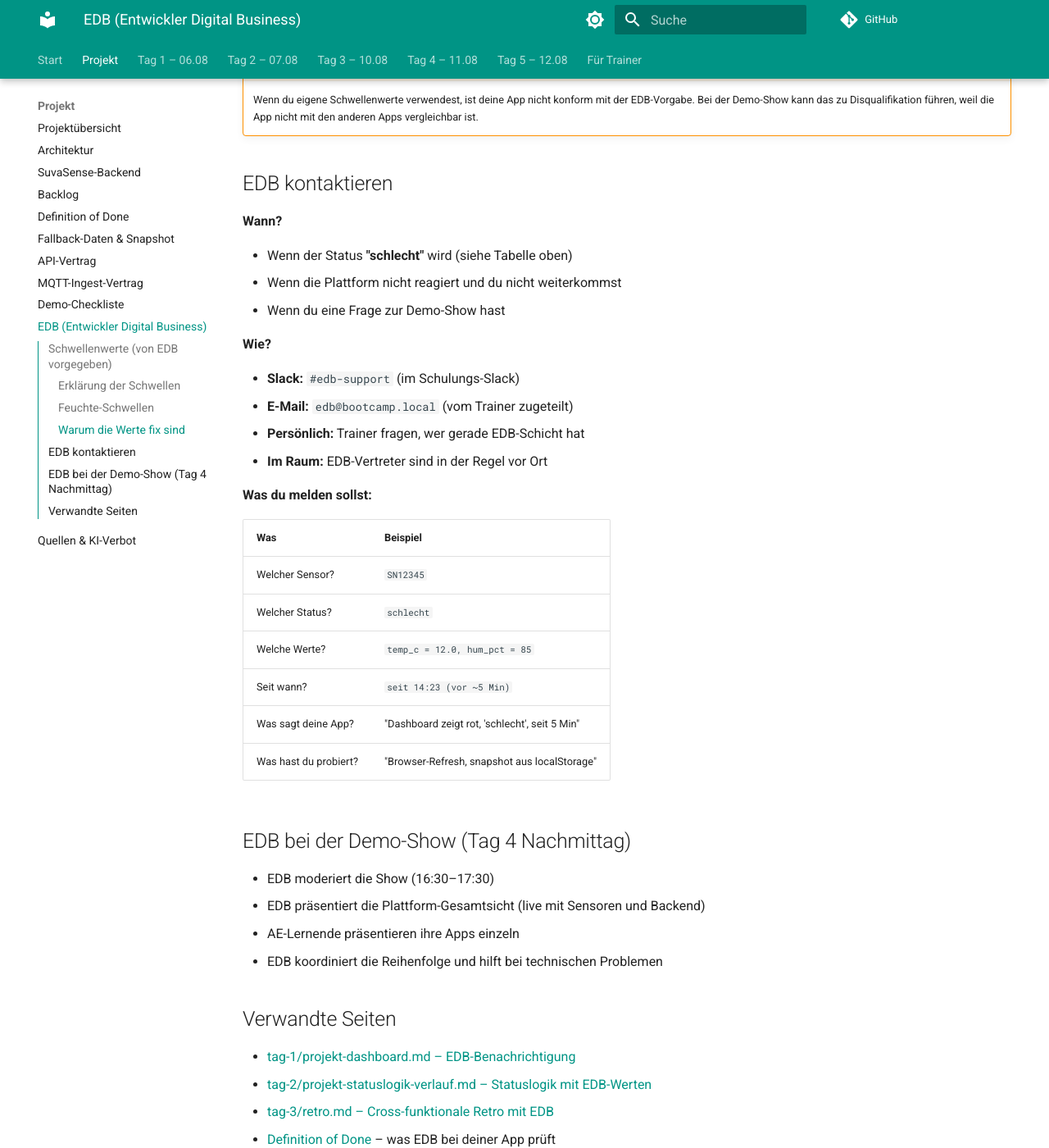
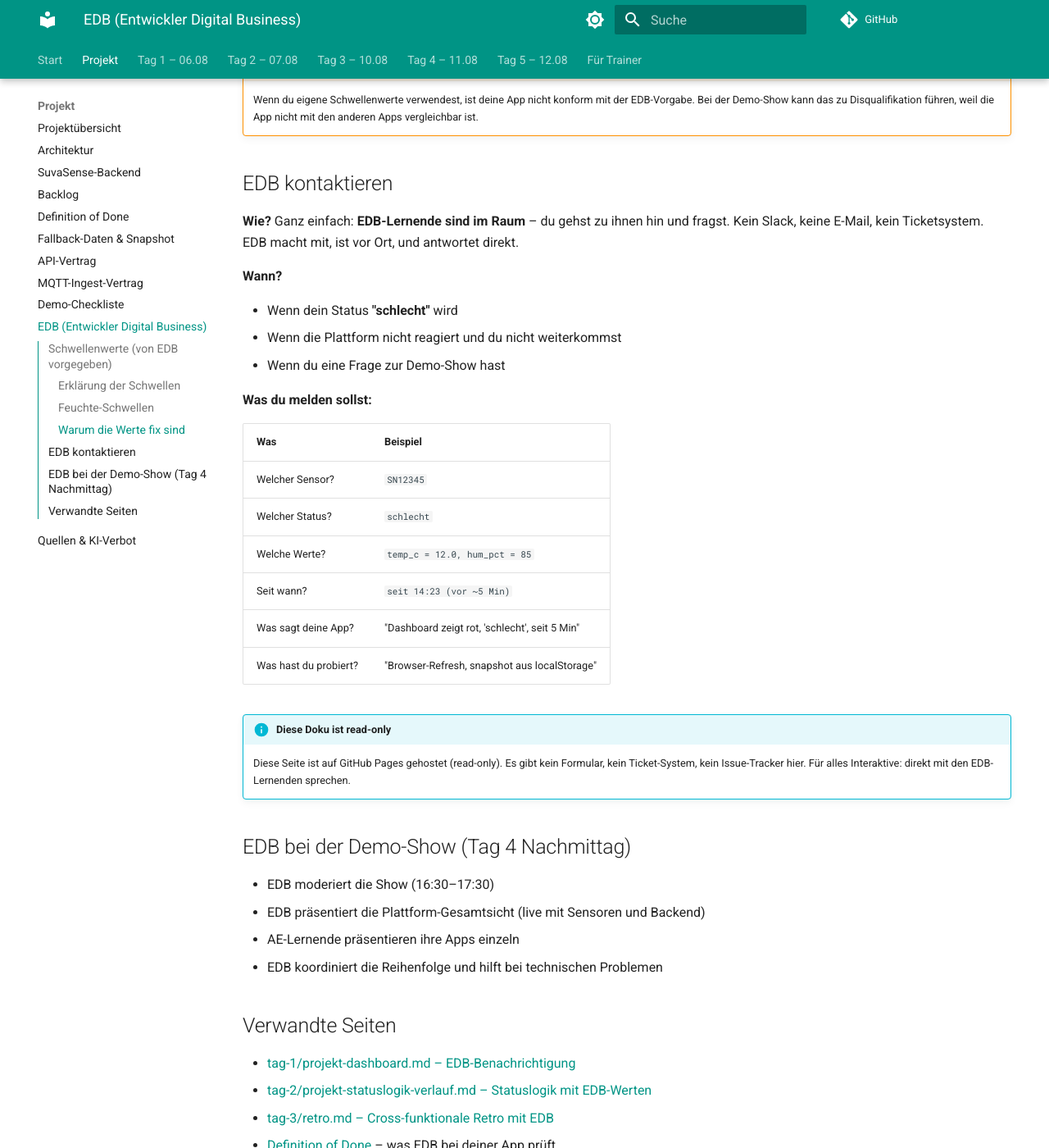
Before and after one commit to HeiligerG/ae-raumklima-bootcamp, an MkDocs documentation site: the page built from docs/projekt/edb.md, in a window 1280 px wide and 1400 px high, scrolled down 1350 px. Shown: the whole window at 82% size. Built offline with MkDocs 1.6.1 and Material for MkDocs 9.7.7, drawn with Linux system fonts in a browser that asks for light colours; comment, search, counter and statistics services are not loaded.

Commit message:
fix: EDB-Erreichbarkeit korrigieren (nur im Raum, kein Slack/E-Mail)
Die alte EDB-Sektion nannte Slack-Channel, E-Mail und
'Persoenlich via Trainer' - alles Quatsch. EDB ist ein
Team, das MITMACHEND im Raum ist. Lernende gehen
einfach hin und fragen.

Korrektur in 2 Dateien:
- docs/projekt/edb.md: 'Wie erreichst du EDB?' komplett
  ersetzt: 'EDB-Lernende sind im Raum, du gehst zu ihnen
  hin und fragst'. Plus neuer Hinweis: 'Diese Doku ist
  read-only, kein Formular/Ticket/Issue-Tracker hier'.
- docs/tag-1/projekt-dashboard.md: gleiche Korrektur
  im EDB-Benachrichtigungs-Block.

Verbleibende Slack/E-Mail/EDB-Support-Erwaehnungen:
0 (per grep verifiziert)

```diff
--- a/docs/projekt/edb.md
+++ b/docs/projekt/edb.md
@@ -71,18 +71,15 @@ Probleme (Schimmel-Risiko oder Elektrostatik).
 
 ## EDB kontaktieren
 
+**Wie?** Ganz einfach: **EDB-Lernende sind im Raum** – du
+gehst zu ihnen hin und fragst. Kein Slack, keine E-Mail, kein
+Ticketsystem. EDB macht mit, ist vor Ort, und antwortet direkt.
+
 **Wann?**
 
-- Wenn der Status **"schlecht"** wird (siehe Tabelle oben)
+- Wenn dein Status **"schlecht"** wird
 - Wenn die Plattform nicht reagiert und du nicht weiterkommst
 - Wenn du eine Frage zur Demo-Show hast
-
-**Wie?**
-
-- **Slack:** `#edb-support` (im Schulungs-Slack)
-- **E-Mail:** `edb@bootcamp.local` (vom Trainer zugeteilt)
-- **Persönlich:** Trainer fragen, wer gerade EDB-Schicht hat
-- **Im Raum:** EDB-Vertreter sind in der Regel vor Ort
 
 **Was du melden sollst:**
 
@@ -94,6 +91,12 @@ Probleme (Schimmel-Risiko oder Elektrostatik).
 | Seit wann? | `seit 14:23 (vor ~5 Min)` |
 | Was sagt deine App? | "Dashboard zeigt rot, 'schlecht', seit 5 Min" |
 | Was hast du probiert? | "Browser-Refresh, snapshot aus localStorage" |
+
+!!! info "Diese Doku ist read-only"
+    Diese Seite ist auf GitHub Pages gehostet (read-only). Es
+    gibt kein Formular, kein Ticket-System, kein Issue-Tracker
+    hier. Für alles Interaktive: direkt mit den EDB-Lernenden
+    sprechen.
 
 ## EDB bei der Demo-Show (Tag 4 Nachmittag)
 
```
Also changed, not shown: docs/tag-1/projekt-dashboard.md (+9 -5 lines).
